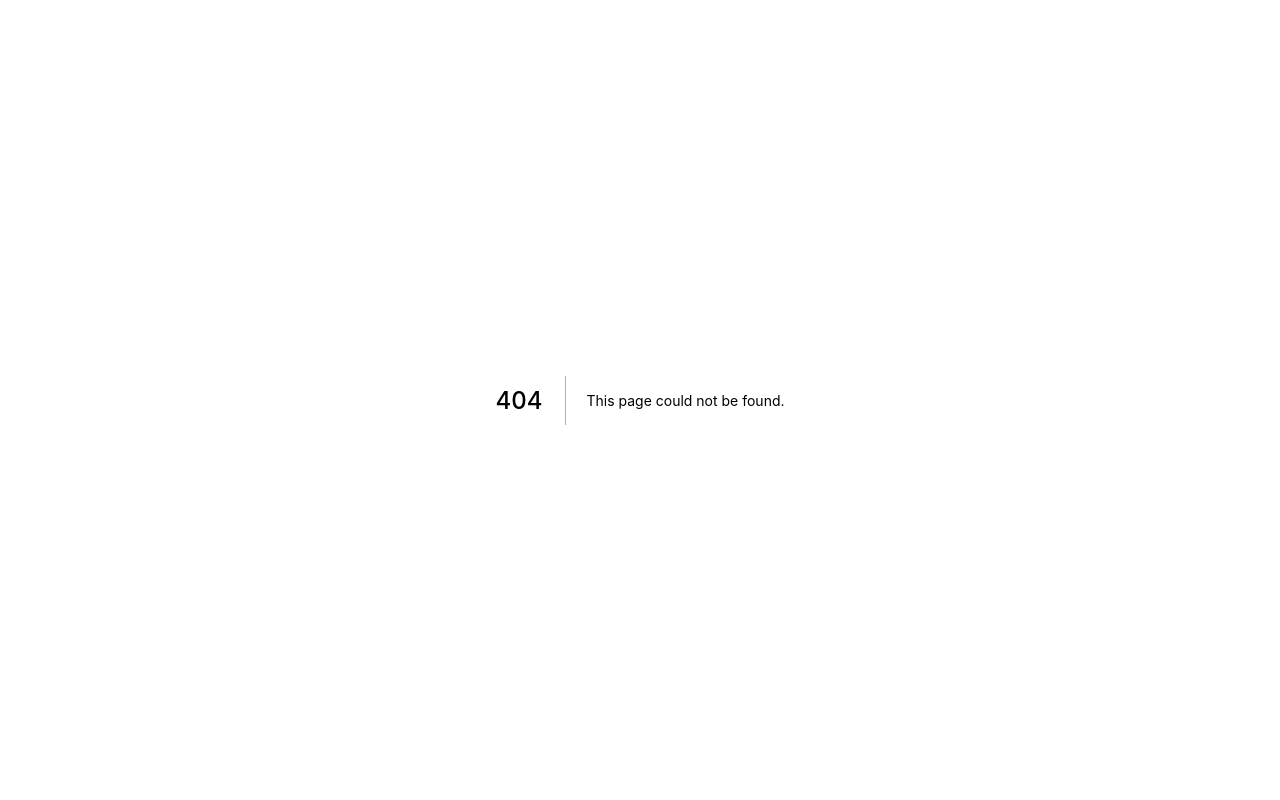
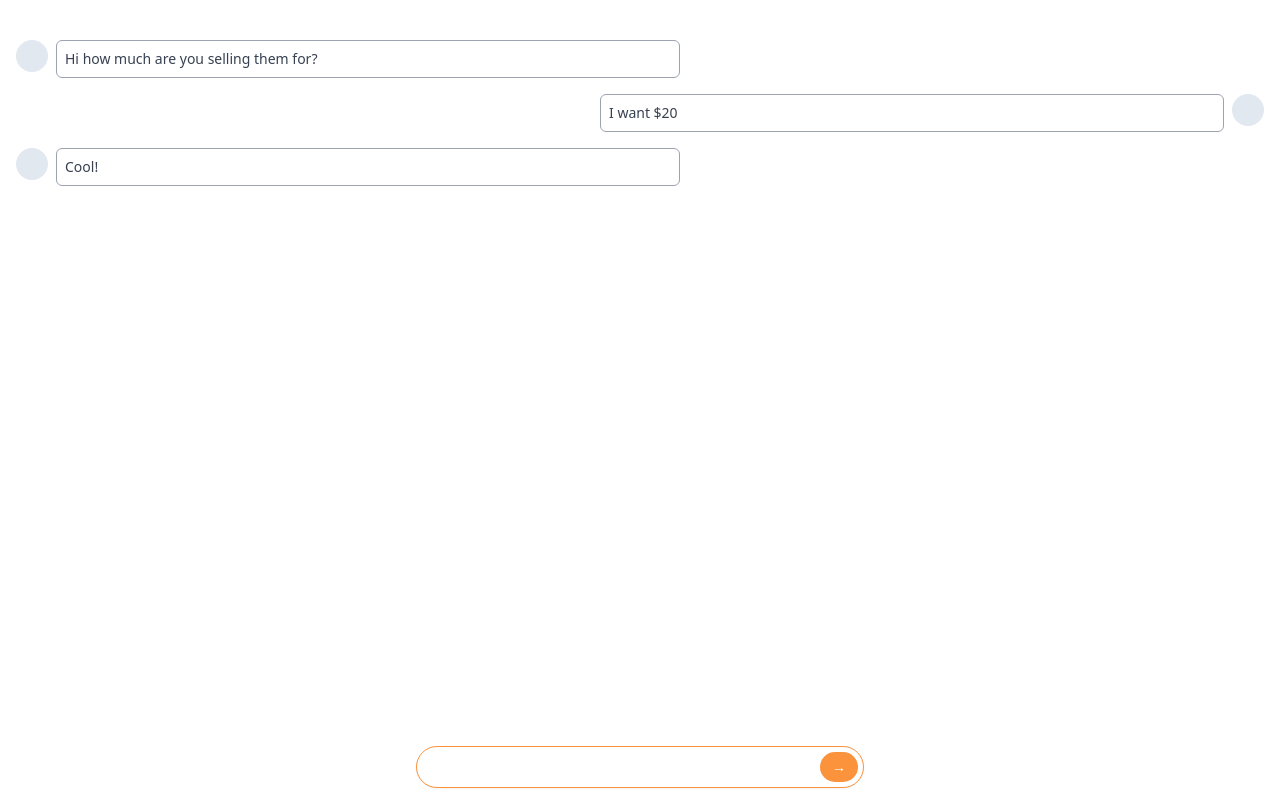
Before and after one commit to huiwonjeong/carrot-market, a Next.js app: page /chats/1 in a window 1280 px wide. Before the commit this address had no page. Built offline with nearby package versions, Linux system fonts and the light colour scheme.

Commit message:
chat detail

```diff
--- /dev/null
+++ b/pages/chats/[id].tsx
@@ -0,0 +1,41 @@
+import type { NextPage } from "next";
+
+const ChatDetail: NextPage = () => {
+  return (
+    <div className="py-10 px-4 space-y-4">
+      <div className="flex items-start space-x-2">
+        <div className="w-8 h-8 rounded-full bg-slate-200" />
+        <div className="w-1/2 text-sm text-gray-700 p-2 border border-gray-400 rounded-md ">
+          <p>Hi how much are you selling them for?</p>
+        </div>
+      </div>
+      <div className="flex flex-row-reverse items-start space-x-2 space-x-reverse">
+        <div className="w-8 h-8 rounded-full bg-slate-200" />
+        <div className="w-1/2 text-sm text-gray-700 p-2 border border-gray-400 rounded-md ">
+          <p>I want $20</p>
+        </div>
+      </div>
+      <div className="flex items-start space-x-2">
+        <div className="w-8 h-8 rounded-full bg-slate-200" />
+        <div className="w-1/2 text-sm text-gray-700 p-2 border border-gray-400 rounded-md ">
+          <p>Cool!</p>
+        </div>
+      </div>
+      <div className="fixed w-full mx-auto max-w-md bottom-3 inset-x-0">
+        <div className="flex relative items-center">
+          <input
+            type="text"
+            className="shadow-sm rounded-full w-full border-orange-400 focus:ring-orange-500 focus:!outline-none pr-12 focus:border-orange-500"
+          />
+          <div className="absolute inset-y-0 flex py-1.5 pr-1.5 right-0 ">
+            <button className="flex items-center bg-orange-400 hover:bg-orange-500 rounded-full px-3 text-sm text-white focus:ring-2 focus:ring-offset-2 focus:ring-orange-500">
+              &rarr;
+            </button>
+          </div>
+        </div>
+      </div>
+    </div>
+  );
+};
+
+export default ChatDetail;
--- /dev/null
+++ b/pages/chats/index.tsx
@@ -0,0 +1,28 @@
+import type { NextPage } from "next";
+
+const Chats: NextPage = () => {
+  return (
+    <div className="py-10 divide-y-[1px]">
+      <div className="px-4 flex mb-3 py-3 cursor-pointer items-center space-x-3">
+        <div className="w-10 h-10 rounded-full bg-slate-300" />
+        <div>
+          <p className="text-medium font-medium text-gray-700">Steve Jebs</p>
+          <p className="text-sm font-medium text-gray-500">
+            See you tomorrow in the corner at 2pm!
+          </p>
+        </div>
+      </div>
+      <div className="px-4 flex mb-3 py-3 cursor-pointer items-center space-x-3">
+        <div className="w-10 h-10 rounded-full bg-slate-300" />
+        <div>
+          <p className="text-medium font-medium text-gray-700">Steve Jebs</p>
+          <p className="text-sm font-medium text-gray-500">
+            See you tomorrow in the corner at 2pm!
+          </p>
+        </div>
+      </div>
+    </div>
+  );
+};
+
+export default Chats;
```
